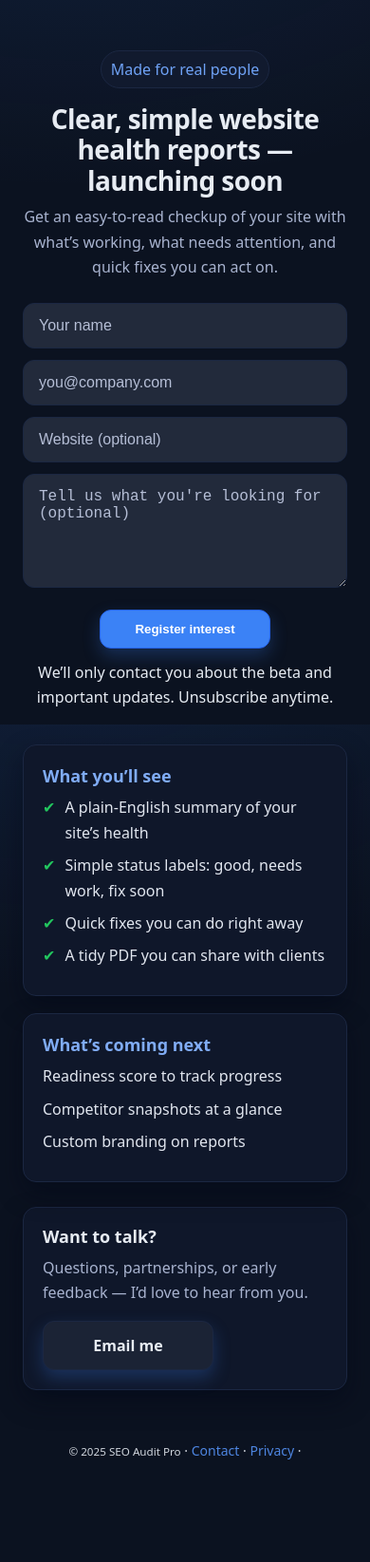
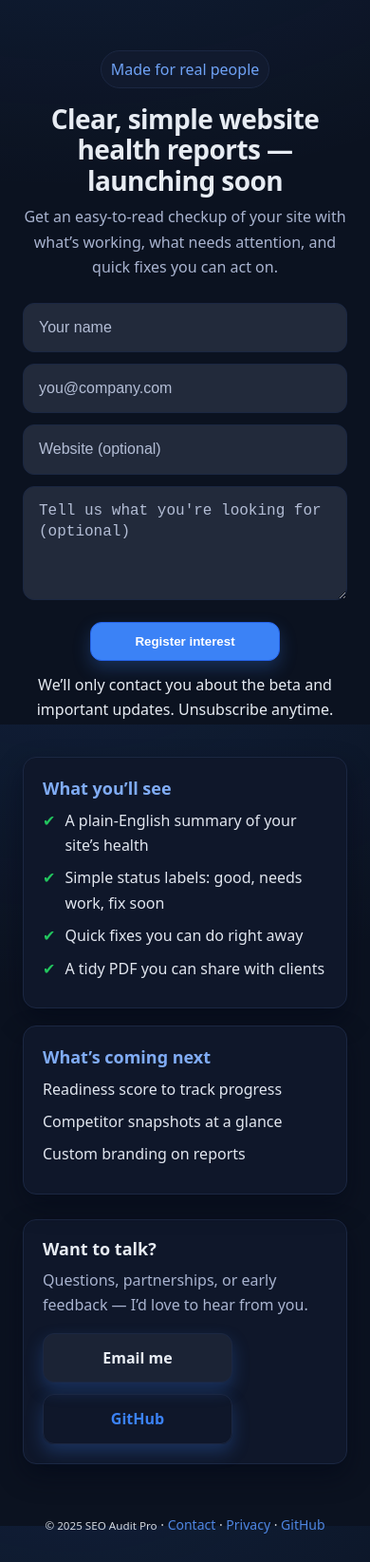
Before and after one commit to PeteLight/seo-audit-pro-landing, a plain HTML site: page index.html in a window 390 px wide. Shown: the part 81-1726 px from the top of the page at 95% size. Before the commit the page ends 1648 px from the top, so only its background shows below. Drawn offline with Linux system fonts and the light colour scheme.

Commit message:
feat(ui): redesign interest form and contact actions; improve dark styling - Form: full-width layout, cleaner spacing, robust 100% width on inputs/textarea. - Responsive: two-column Name/Email on ≥640px. - Styling: rounded controls, dark-theme backgrounds, strong focus states. - Contact: “Email me” and “GitHub” rendered as proper buttons in a button row. - Cache-busting: load /assets/styles.css?v=2 to avoid stale CSS. - No functional changes to Formspree endpoint (https://formspree.io/f/mldwvkgz).

```diff
--- a/assets/styles.css
+++ b/assets/styles.css
@@ -1,7 +1,8 @@
-/* ==============  Design Tokens  ============== */
+/* =========================================
+   Design tokens (dark-first)
+========================================= */
 :root {
-  /* Light theme */
-  --bg: #0b1220; /* use dark as default for a sleek hero */
+  --bg: #0b1220;
   --surface: #0f172a;
   --surface-2: #111a2e;
   --text: #e7ecf3;
@@ -21,7 +22,9 @@
   --font-mono: ui-monospace, SFMono-Regular, Menlo, Consolas, monospace;
 }
 
-/* ==============  Base  ============== */
+/* =========================================
+   Base
+========================================= */
 * {
   box-sizing: border-box;
 }
@@ -45,7 +48,6 @@ body {
   flex-direction: column;
 }
 
-/* Typographic rhythm */
 h1,
 h2,
 h3 {
@@ -67,7 +69,6 @@ p {
   color: var(--muted);
 }
 
-/* Links & focus */
 a {
   color: var(--brand);
   text-decoration: none;
@@ -81,7 +82,9 @@ a:hover {
   border-radius: 6px;
 }
 
-/* ==============  Layout  ============== */
+/* =========================================
+   Layout
+========================================= */
 .container {
   max-width: var(--max);
   margin: 0 auto;
@@ -138,7 +141,9 @@ a:hover {
   margin: 8px auto 24px;
 }
 
-/* Content split */
+/* =========================================
+   Panels & lists
+========================================= */
 .split {
   display: grid;
   gap: 18px;
@@ -151,7 +156,6 @@ a:hover {
   }
 }
 
-/* Panels */
 .panel {
   background: var(--surface);
   border: 1px solid var(--border);
@@ -179,11 +183,13 @@ a:hover {
   color: var(--ok);
 }
 
-/* ==============  Form  ============== */
+/* =========================================
+   Form (robust selectors)
+========================================= */
 .lead-form {
   display: grid;
   gap: 12px;
-  max-width: 560px;
+  max-width: 640px;
   margin: 16px auto 0;
 }
 .row.two-col {
@@ -200,8 +206,12 @@ a:hover {
 .field {
   width: 100%;
 }
-.field input,
-.field textarea {
+
+/* Make sure all controls stretch and look consistent */
+.lead-form input[type='text'],
+.lead-form input[type='email'],
+.lead-form input[type='url'],
+.lead-form textarea {
   width: 100%;
   background: color-mix(in srgb, var(--surface) 92%, white 8%);
   border: 1px solid var(--border);
@@ -209,30 +219,33 @@ a:hover {
   border-radius: 12px;
   padding: 14px 16px;
   font-size: 16px;
+  line-height: 1.4;
   transition: border-color 0.15s ease, box-shadow 0.15s ease,
     background 0.15s ease;
 }
-.field textarea {
+.lead-form textarea {
   resize: vertical;
   min-height: 120px;
 }
-.field input::placeholder,
-.field textarea::placeholder {
-  color: color-mix(in srgb, var(--muted) 80%, var(--text) 20%);
+.lead-form input::placeholder,
+.lead-form textarea::placeholder {
+  color: color-mix(in srgb, var(--muted) 82%, var(--text) 18%);
 }
-.field input:focus,
-.field textarea:focus {
+
+.lead-form input:focus,
+.lead-form textarea:focus {
   border-color: var(--brand);
   box-shadow: 0 0 0 4px color-mix(in srgb, var(--brand) 18%, transparent);
   outline: none;
 }
+
 .actions {
   display: flex;
   justify-content: center;
   margin-top: 4px;
 }
 
-/* honeypot */
+/* Honeypot */
 .hp {
   position: absolute !important;
   left: -10000px;
@@ -242,7 +255,9 @@ a:hover {
   overflow: hidden;
 }
 
-/* ==============  Buttons  ============== */
+/* =========================================
+   Buttons
+========================================= */
 .btn {
   display: inline-flex;
   align-items: center;
@@ -258,7 +273,7 @@ a:hover {
   box-shadow: 0 8px 18px color-mix(in srgb, var(--brand) 25%, transparent);
   transition: transform 0.06s ease, filter 0.15s ease, box-shadow 0.15s ease;
   cursor: pointer;
-  min-width: 180px;
+  min-width: 200px;
 }
 .btn:hover {
   filter: brightness(1.05);
@@ -299,7 +314,9 @@ a:hover {
   margin-top: 10px;
 }
 
-/* ==============  Footer  ============== */
+/* =========================================
+   Footer
+========================================= */
 .footer {
   opacity: 0.9;
   font-size: 14px;
@@ -313,7 +330,9 @@ a:hover {
   text-decoration: underline;
 }
 
-/* ==============  Utilities & a11y  ============== */
+/* =========================================
+   Utilities & a11y
+========================================= */
 .sr-only {
   position: absolute;
   width: 1px;
@@ -330,8 +349,6 @@ a:hover {
   place-items: center;
   min-height: 70vh;
 }
-
-/* Gentle container breathing on ultra-wide screens */
 @media (min-width: 1280px) {
   .container {
     padding-left: 32px;
--- a/index.html
+++ b/index.html
@@ -27,10 +27,10 @@
     />
     <meta name="twitter:card" content="summary_large_image" />
 
-    <!-- Favicon & styles -->
+    <!-- Favicon & styles (cache-busted) -->
     <link rel="icon" href="/seo-audit-pro-favicon.ico" type="image/x-icon" />
-    <link rel="preload" href="/assets/styles.css" as="style" />
-    <link rel="stylesheet" href="/assets/styles.css" />
+    <link rel="preload" href="/assets/styles.css?v=2" as="style" />
+    <link rel="stylesheet" href="/assets/styles.css?v=2" />
 
     <!-- App JS -->
     <script src="/assets/app.js" defer></script>
@@ -110,7 +110,7 @@
             ></textarea>
           </div>
 
-          <!-- Basic spam trap (Formspree ignores if filled) -->
+          <!-- Honeypot (ignored if filled) -->
           <input
             type="text"
             name="_gotcha"
@@ -169,7 +169,7 @@
         </div>
       </section>
 
-      <!-- Simple contact block -->
+      <!-- Contact -->
       <section class="contact-card" aria-labelledby="contact-title">
         <h2 id="contact-title">Want to talk?</h2>
         <p class="muted">
@@ -179,6 +179,13 @@
         <div class="button-row">
           <a class="btn btn-secondary" href="mailto:pete@seo-audit-pro.com"
             >Email me</a
+          >
+          <a
+            class="btn btn-ghost"
+            href="https://github.com/PeteLight/seo-audit-pro-landing"
+            target="_blank"
+            rel="noopener"
+            >GitHub</a
           >
         </div>
       </section>
@@ -191,6 +198,7 @@
       <span aria-hidden="true">·</span>
       <a href="/privacy.html">Privacy</a>
       <span aria-hidden="true">·</span>
+      <a href="https://github.com/PeteLight/seo-audit-pro-landing">GitHub</a>
     </footer>
   </body>
 </html>
```
